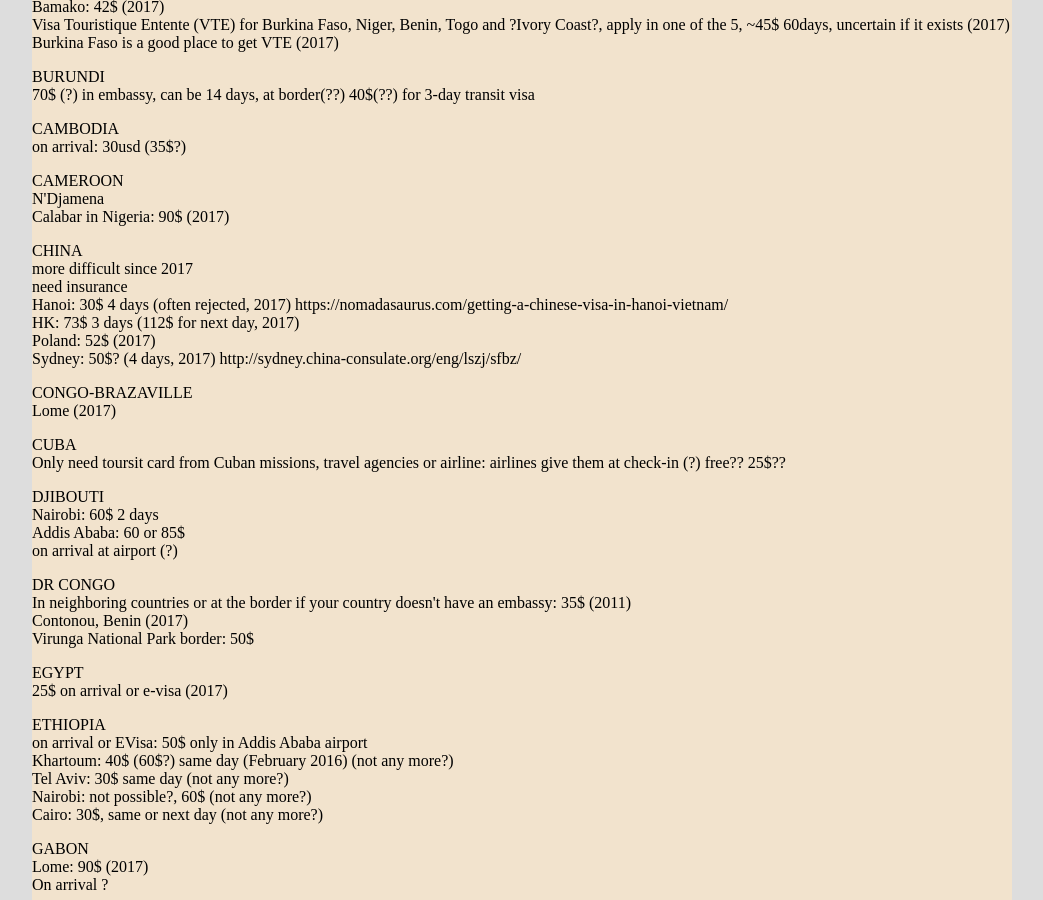
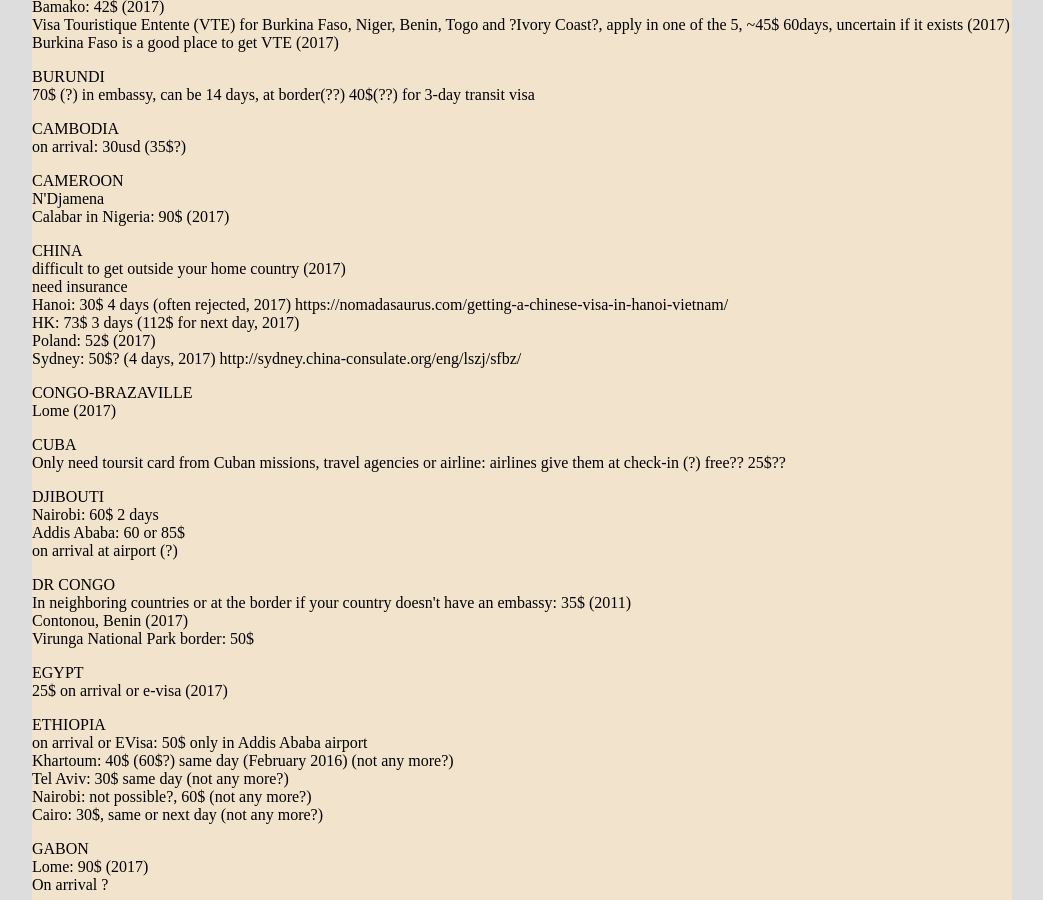
Before and after one commit to witba/witba.github.io, a Jekyll site: the page built from travel/visas.html, in a window 1280 px wide and 900 px high, scrolled down 796 px. Shown: the whole window, without its empty margins (118-1161 px from the left). Built offline with Jekyll 4.4.1, drawn with Linux system fonts in a browser that asks for light colours.

Commit message:
Update visas.html

```diff
--- a/travel/visas.html
+++ b/travel/visas.html
@@ -18,7 +18,7 @@ title: Travel advice
 <p>BURUNDI<br />70$ (?) in embassy, can be 14 days, at border(??) 40$(??) for 3-day transit visa</p>
 <p>CAMBODIA<br />on arrival: 30usd (35$?)</p>
 <p>CAMEROON<br />N'Djamena<br />Calabar in Nigeria: 90$ (2017)</p>
-<p>CHINA<br />more difficult since 2017<br />need insurance<br />Hanoi: 30$ 4 days (often rejected, 2017) https://nomadasaurus.com/getting-a-chinese-visa-in-hanoi-vietnam/<br />HK: 73$ 3 days (112$ for next day, 2017)<br />Poland: 52$ (2017)<br />Sydney: 50$? (4 days, 2017) http://sydney.china-consulate.org/eng/lszj/sfbz/</p>
+<p>CHINA<br />difficult to get outside your home country (2017)<br />need insurance<br />Hanoi: 30$ 4 days (often rejected, 2017) https://nomadasaurus.com/getting-a-chinese-visa-in-hanoi-vietnam/<br />HK: 73$ 3 days (112$ for next day, 2017)<br />Poland: 52$ (2017)<br />Sydney: 50$? (4 days, 2017) http://sydney.china-consulate.org/eng/lszj/sfbz/</p>
 <p>CONGO-BRAZAVILLE<br />Lome (2017)</p>
 <p>CUBA<br />Only need toursit card from Cuban missions, travel agencies or airline: airlines give them at check-in (?) free?? 25$??</p>
 <p>DJIBOUTI<br />Nairobi: 60$ 2 days<br />Addis Ababa: 60 or 85$<br />on arrival at airport (?)</p>
```
